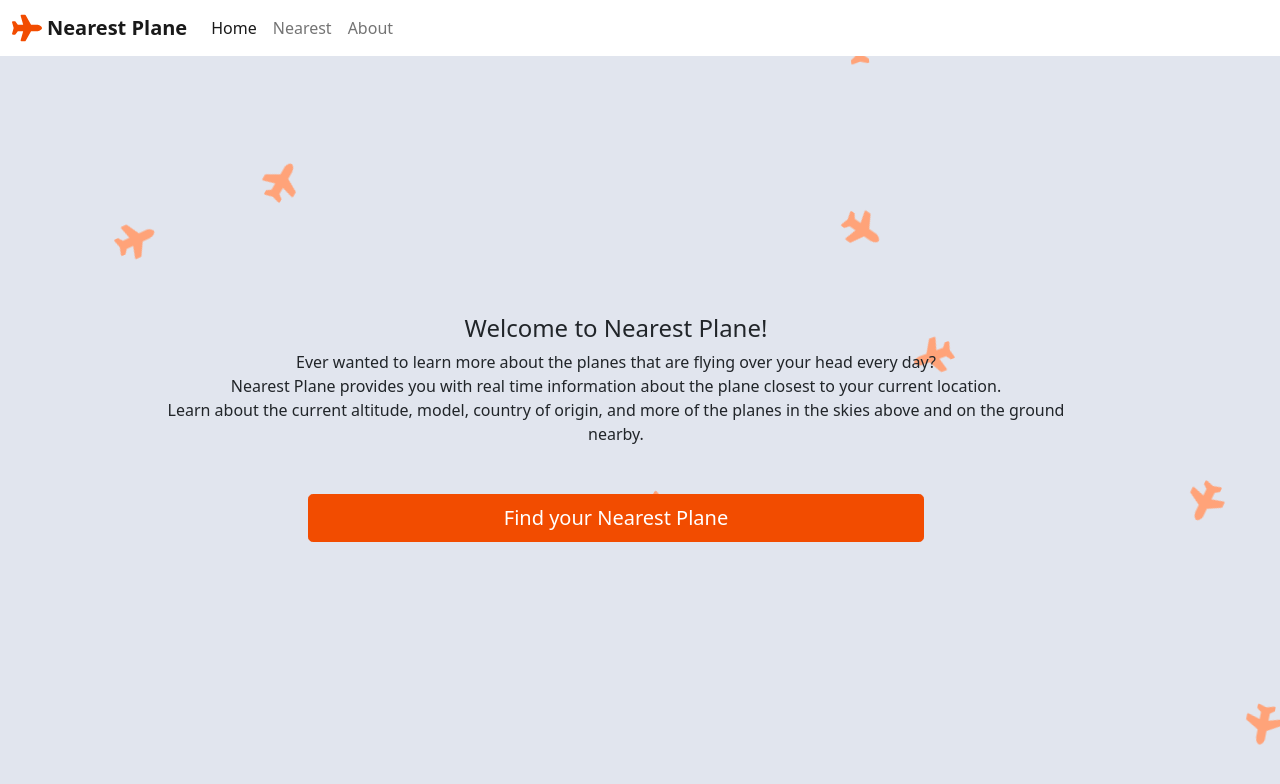
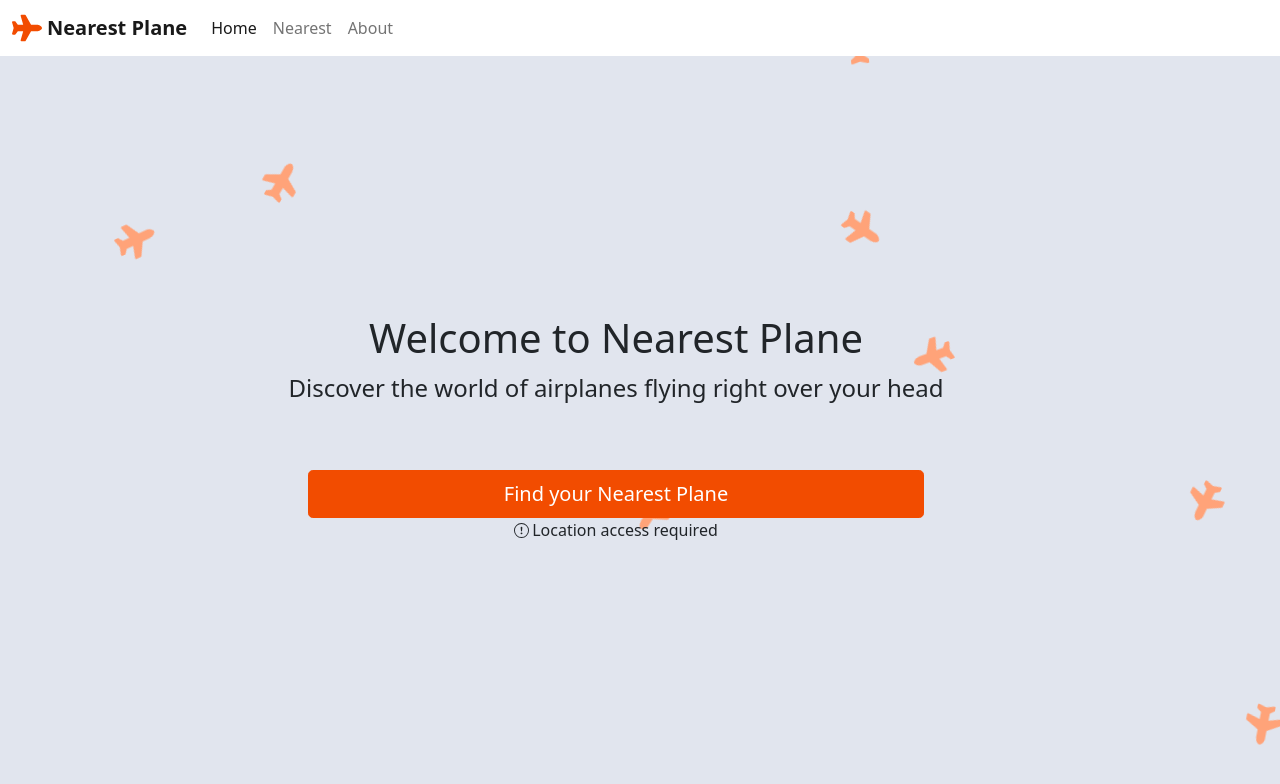
Before and after one commit to spencerfitch/nearest-plane, a React (Create React App) app in the folder client/: page / in a window 1280 px wide. Shown: the top 784 px of the page. Built offline with nearby package versions, Linux system fonts and the light colour scheme.

Commit message:
Updated homepage content and added location disclaimer

```diff
--- a/client/src/BodyPages/Home.js
+++ b/client/src/BodyPages/Home.js
@@ -1,5 +1,8 @@
 import React from 'react';
-import {Container, Row} from 'react-bootstrap';
+import { Container, Row } from 'react-bootstrap';
+
+import { IconContext } from 'react-icons/lib';
+import { BsExclamationCircle } from 'react-icons/bs';
 
 import PlaneAnimation from './PlaneAnimation';
 
@@ -9,19 +12,27 @@ class Home extends React.Component {
         <Container fluid className="h-100 d-flex align-items-center">
             <Row className="w-100" style={{zIndex: 1}}>
                 <Row className="align-items-center">
-                    <h4 className="text-center">Welcome to Nearest Plane!</h4>
-                    <p className="w-75 text-center m-auto mb-5">
-                        Ever wanted to learn more about the planes that are flying over your head every day?
+                    <h4 className="text-center fs-1">Welcome to Nearest Plane</h4>
+                    <p className="w-100 text-center m-auto mb-5 fs-4">
+                        Discover the world of airplanes flying right over your head
                         <br/>
-                        Nearest Plane provides you with real time information about the plane closest to your current location.
-                        <br/>
-                        Learn about the current altitude, model, country of origin, and more of the planes in the skies above and on the ground nearby.
+
+
                     </p>
                 </Row>
-                <Row>
+                <Row className="mt-3">
                     <a href="/nearest" className="btn btn-primary w-50 m-auto btn-lg text-white">
                         Find your Nearest Plane
                     </a>
+                    <Container fluid className="d-flex align-items-center justify-content-center">
+                        <IconContext.Provider value={{className:'fw-light', size: 15, style:{marginRight: '3px'}}}>
+
+                            <BsExclamationCircle />
+                        </IconContext.Provider>
+                        <span className="fw-light fs-6">
+                            Location access required
+                        </span>
+                    </Container>
                 </Row>
 
             </Row>
```
